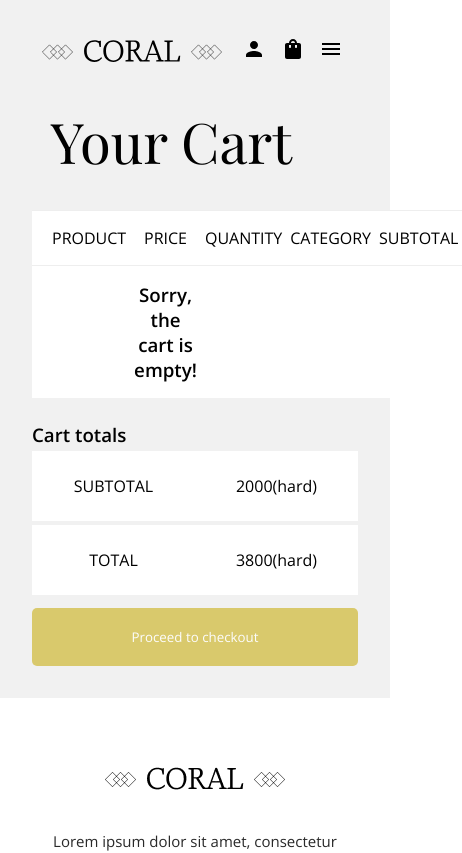
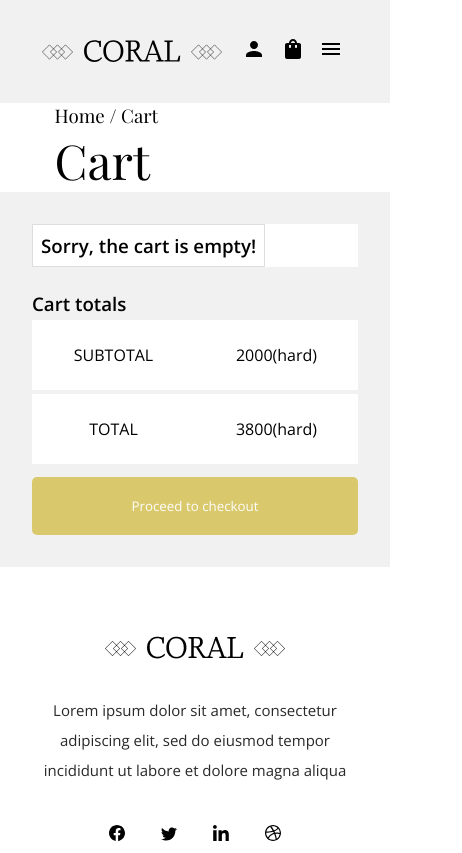
Before and after one commit to Hernanbp/GoClothing, a React (Create React App) app: page /cart in a window 390 px wide. Shown: the top 853 px of the page, 462 px wide, since content can reach past the window. Built offline with nearby package versions, Linux system fonts and the light colour scheme.

Commit message:
mobile Cart

```diff
--- a/src/components/views/Cart/Cart.jsx
+++ b/src/components/views/Cart/Cart.jsx
@@ -1,4 +1,4 @@
-import React from 'react'
+import React, { useState } from 'react'
 import { useDispatch, useSelector } from 'react-redux'
 import { ProductCard } from '../ProductCard/ProductCard'
 import { Link } from 'react-router-dom'
@@ -15,15 +15,71 @@ export const Cart = () => {
     return state.cartReducer
   })
 
+
+  const [showPhone, setShowPhone] = useState(true);
+  console.log(window.innerWidth);
+  function resizeListener() {
+    setShowPhone (window.innerWidth);
+  }
+  window.addEventListener("resize", resizeListener);
+
   return (
     <div className='cart'>
       <Navbar />
-      <h2>Your Cart</h2>
+      <h3>Home / Cart</h3>
+      <h2>Cart</h2>
       {
         /* algun icono de un carrito */
         console.log(cart)
       }
+      <span id="width"></span>
       <div className='cart-container'>
+        {
+          showPhone < 500 ?
+          <table className='cart-phone'>
+            <tbody>
+              {cart.length > 0 ? (cart.map((productInCart, i)=>{
+                return (
+                  <div>
+                    <tr>
+                      <td><img src={productInCart.image} style={{width:"50%"}} alt=""/></td>
+                       <td onClick={()=>{console.log("sacar del carrito")}}>X</td>
+
+
+                    </tr>
+                    <tr>
+                       <td>CATEGORY</td>
+                       <td>{productInCart.category}</td>
+                    </tr>
+                    <tr>
+                       <td>PRODUCT</td>
+                       <td>{productInCart.title}</td>
+                    </tr>
+
+                    <tr>
+                      <td>PRICE</td>
+                      <td>{productInCart.price}$</td>
+                    </tr>
+                    <tr>
+                      <td>QUANTITY</td>
+                      <td>1=</td>
+                    </tr>
+                    <tr>
+
+
+                       <td>SUBTOTAL</td>
+                       <td>4500$=</td>
+                    </tr>
+                  </div>
+                )
+              }))
+              :
+              <tr>
+                <td><h3>Sorry, the cart is empty!</h3></td>
+              </tr>
+              }
+            </tbody>
+          </table>:
           <table className='cart-left'>
             <tbody>
               <tr>
@@ -61,6 +117,8 @@ export const Cart = () => {
               }
             </tbody>
           </table>
+        }
+
 
         <div className="cart-right">
           <h3>Cart totals</h3>
--- a/src/components/views/Cart/styles.css
+++ b/src/components/views/Cart/styles.css
@@ -7,9 +7,13 @@
     background-color: #f1f1f1;
 }
 .cart > h2{
-    background-color: #f1f1f1;
-    padding-left: 13%;
-    font-size: 3.5rem;
+    padding-left: 14%;
+    font-size: 3rem;
+    font-weight: 100;
+    font-family: 'Playfair Display', serif;
+}
+.cart > h3{
+    padding-left: 14%;
     font-weight: 100;
     font-family: 'Playfair Display', serif;
 }
@@ -103,4 +107,18 @@
     .cart-right > button {
         width: 100%;
     }
+    .cart-phone > tbody{
+        display: flex;
+        flex-direction: column;
+    }
+    .cart-phone > tbody > div{
+        display: flex;
+        flex-direction: column;
+    }
+    .cart-phone > tbody > div> tr{
+        display: flex;
+        flex-direction: row;
+        align-items: stretch;
+        width: 100%;
+    }
 }
```
Lines whose indentation alone changed are shown as unchanged.
